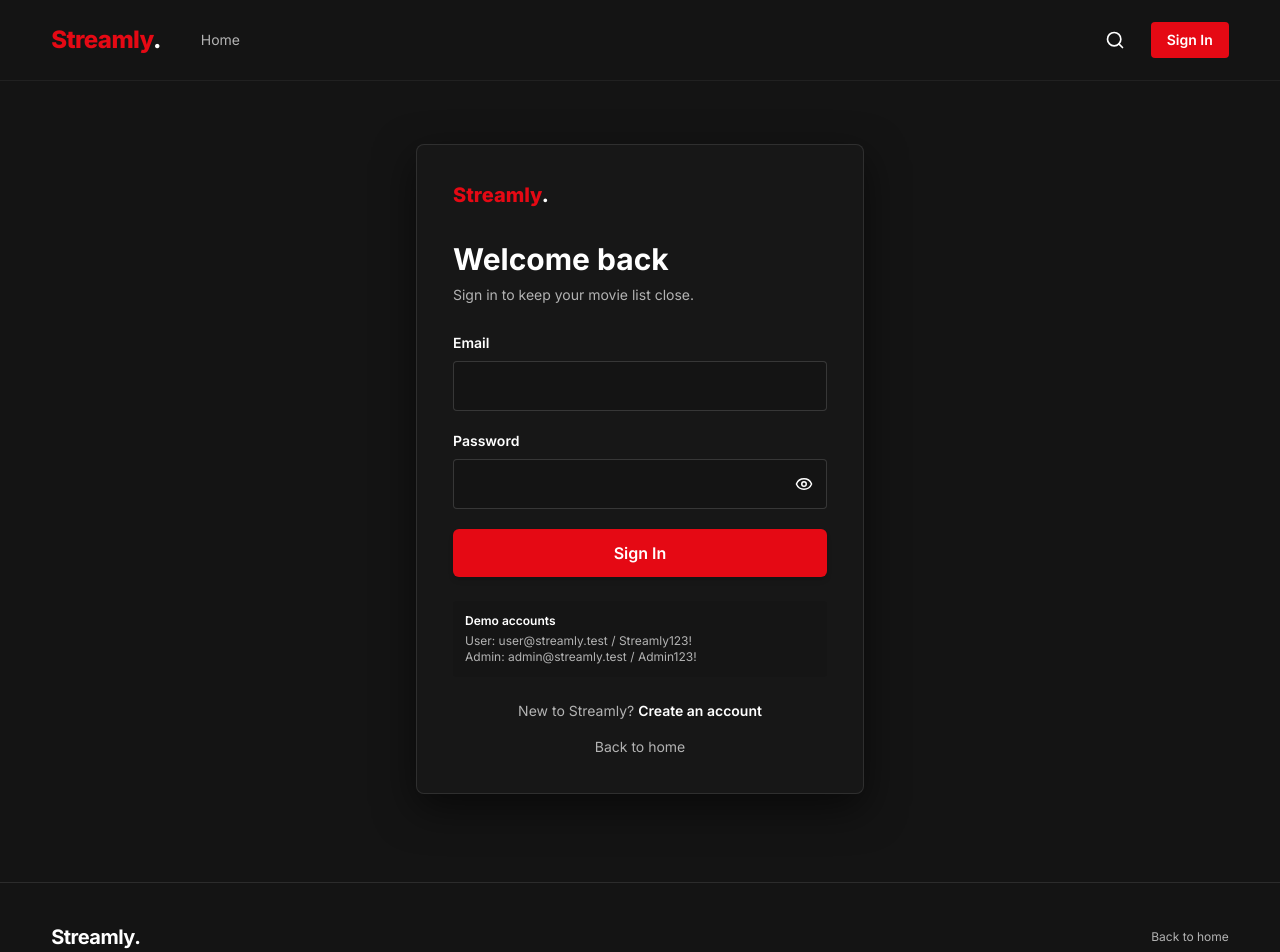
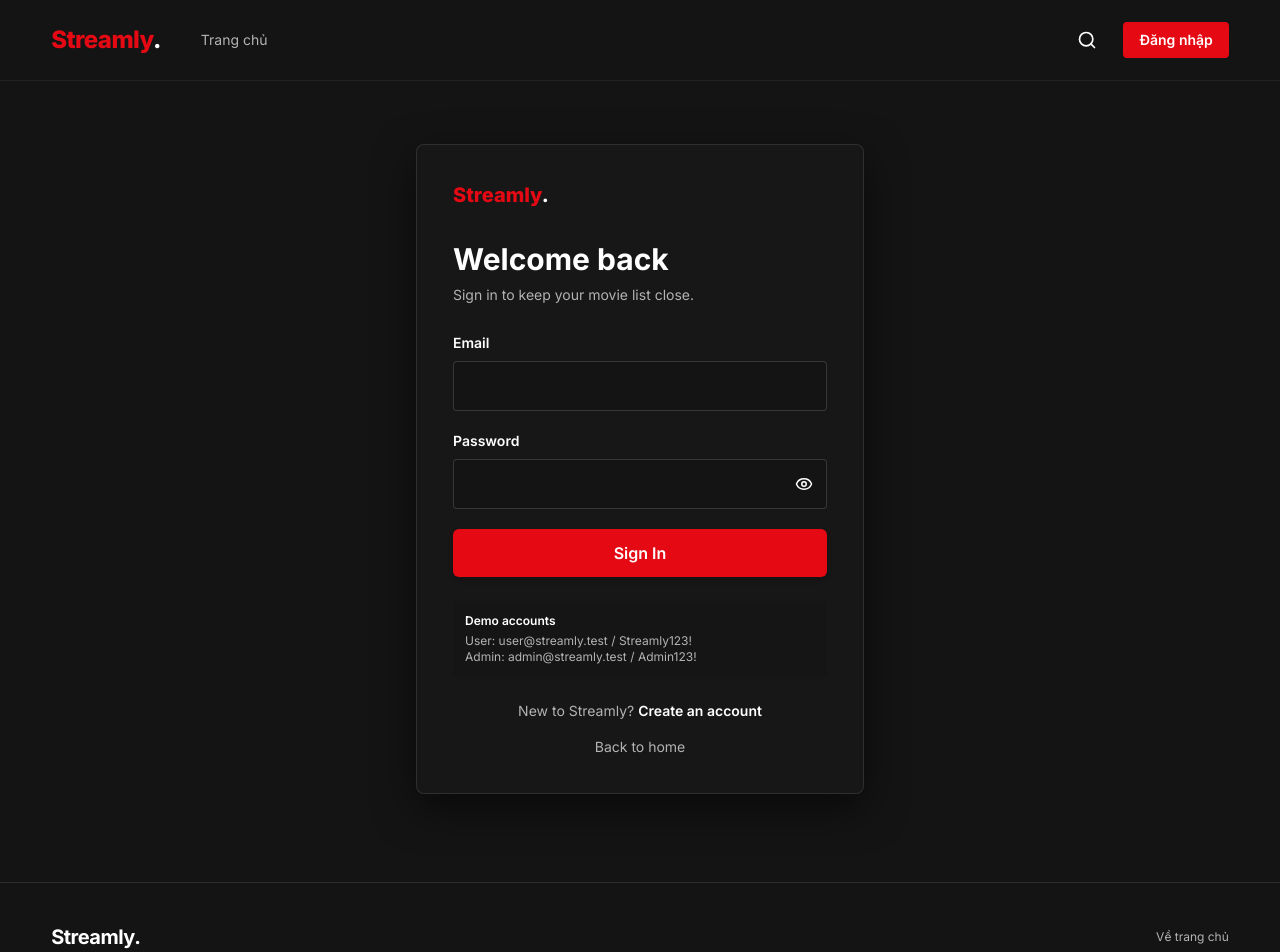
Before and after one commit to dotuanduong-art/streamly.io, a React (Vite) app: page /login in a window 1280 px wide. Shown: the top 952 px of the page. Built offline with nearby package versions, Linux system fonts and the light colour scheme; no server answers.

Commit message:
i18n: translate document and application shell

```diff
--- a/index.html
+++ b/index.html
@@ -1,14 +1,14 @@
 <!DOCTYPE html>
-<html lang="en" class="dark">
+<html lang="vi" class="dark">
   <head>
     <meta charset="UTF-8" />
     <link rel="icon" type="image/svg+xml" href="/favicon.svg" />
     <meta name="viewport" content="width=device-width, initial-scale=1.0" />
-    <meta name="description" content="Discover movies, browse genres, and watch trailers with Streamly." />
+    <meta name="description" content="Khám phá phim, duyệt theo thể loại và xem trailer cùng Streamly." />
     <link rel="preconnect" href="https://fonts.googleapis.com">
     <link rel="preconnect" href="https://fonts.gstatic.com" crossorigin>
-    <link href="https://fonts.googleapis.com/css2?family=Inter:wght@300;400;500;600;700;800&display=swap" rel="stylesheet">
-    <title>Streamly — Movie Discovery &amp; Trailers</title>
+    <link href="https://fonts.googleapis.com/css2?family=Inter:wght@300;400;500;600;700;800&amp;display=swap&amp;subset=vietnamese" rel="stylesheet">
+    <title>Streamly — Khám phá phim và trailer</title>
   </head>
   <body class="bg-background text-text-primary antialiased selection:bg-brand selection:text-white min-h-screen">
     <div id="root"></div>
--- a/src/components/layout/Footer.tsx
+++ b/src/components/layout/Footer.tsx
@@ -1,8 +1,8 @@
 import { Link } from 'react-router-dom';
 export function Footer() {
   return <footer className="page-gutter mt-10 border-t border-text-primary/10 py-10 text-caption text-text-secondary">
-    <div className="mb-6 flex items-center justify-between gap-4"><Link to="/" className="text-xl font-bold tracking-tight text-text-primary">Streamly.</Link><Link to="/">Back to home</Link></div>
+    <div className="mb-6 flex items-center justify-between gap-4"><Link to="/" className="text-xl font-bold tracking-tight text-text-primary">Streamly.</Link><Link to="/">Về trang chủ</Link></div>
+    <p className="mb-2">Khám phá một chút. Gặp một câu chuyện hay.</p>
     <p>This product uses the TMDB API but is not endorsed or certified by TMDB.</p>
-    <p className="mt-2">A little discovery. A great story.</p>
   </footer>;
 }
--- a/src/components/layout/MainLayout.tsx
+++ b/src/components/layout/MainLayout.tsx
@@ -6,5 +6,5 @@ export function MainLayout() {
   const { pathname } = useLocation();
   const isWatchPage = pathname.startsWith('/watch/');
   useEffect(() => { window.scrollTo(0, 0); }, [pathname]);
-  return <><a href="#main-content" className="sr-only fixed left-4 top-4 z-[60] rounded-button bg-text-primary p-3 text-background focus:not-sr-only">Skip to content</a>{!isWatchPage && <Navbar />}<main id="main-content" className={pathname === '/' || isWatchPage ? 'flex-1' : 'flex-1 pt-24'}><Outlet /></main>{!isWatchPage && <Footer />}</>;
+  return <><a href="#main-content" className="sr-only fixed left-4 top-4 z-[60] rounded-button bg-text-primary p-3 text-background focus:not-sr-only">Chuyển đến nội dung</a>{!isWatchPage && <Navbar />}<main id="main-content" className={pathname === '/' || isWatchPage ? 'flex-1' : 'flex-1 pt-24'}><Outlet /></main>{!isWatchPage && <Footer />}</>;
 }
--- a/src/components/layout/Navbar.tsx
+++ b/src/components/layout/Navbar.tsx
@@ -40,24 +40,24 @@ export function Navbar() {
     setAccountOpen(false);
     setMobileOpen(false);
   };
-  const accountLinks = <><Link to="/profile">Profile</Link><Link to="/history">History</Link>{user?.role === 'Admin' && <Link to="/admin">Admin</Link>}<button className="text-left" onClick={signOut}>Sign out</button></>;
+  const accountLinks = <><Link to="/profile">Hồ sơ</Link><Link to="/history">Lịch sử xem</Link>{user?.role === 'Admin' && <Link to="/admin">Quản trị</Link>}<button className="text-left" onClick={signOut}>Đăng xuất</button></>;
   return <header className={`page-gutter fixed inset-x-0 top-0 z-50 transition-colors duration-300 ${scrolled || mobileOpen || searchOpen || location.pathname !== '/' ? 'bg-background shadow-nav' : 'bg-transparent'}`}
     onKeyDown={(event) => {
       if (event.key === 'Escape') { setAccountOpen(false); setMobileOpen(false); setSearchOpen(false); }
     }}>
-    <nav aria-label="Main navigation" className="flex h-20 items-center gap-6 md:gap-10">
-      <Link to="/" aria-label="Streamly home" className="text-2xl font-extrabold tracking-tight text-brand">Streamly<span className="text-text-primary">.</span></Link>
-      <div className="hidden items-center gap-7 text-sm md:flex"><NavLink to="/" end className={({ isActive }) => isActive ? 'font-semibold text-text-primary' : 'text-text-secondary'}>Home</NavLink>{isAuthenticated && <NavLink to="/my-list">My List</NavLink>}</div>
+    <nav aria-label="Điều hướng chính" className="flex h-20 items-center gap-6 md:gap-10">
+      <Link to="/" aria-label="Trang chủ Streamly" className="text-2xl font-extrabold tracking-tight text-brand">Streamly<span className="text-text-primary">.</span></Link>
+      <div className="hidden items-center gap-7 text-sm md:flex"><NavLink to="/" end className={({ isActive }) => isActive ? 'font-semibold text-text-primary' : 'text-text-secondary'}>Trang chủ</NavLink>{isAuthenticated && <NavLink to="/my-list">Danh sách của tôi</NavLink>}</div>
       <div className="ml-auto flex items-center gap-2 md:gap-4">
-        <IconButton data-testid="search-toggle" ariaLabel={searchOpen ? 'Close search' : 'Open search'} aria-expanded={searchOpen} aria-controls="navbar-search" onClick={() => setSearchOpen(!searchOpen)}>{searchOpen ? <X size={20} /> : <Search size={20} />}</IconButton>
-        {!isAuthenticated ? <Link to="/login" className="whitespace-nowrap rounded-button bg-brand px-4 py-2 text-sm font-semibold hover:bg-brand-hover">Sign In</Link> : <div ref={accountRef} className="relative hidden md:block">
-          <button aria-label="Account menu" aria-expanded={accountOpen} aria-controls="account-links" className="flex items-center gap-2 rounded-button" onClick={() => setAccountOpen(!accountOpen)}><Avatar name={user?.displayName ?? 'User'} avatarUrl={user?.avatarUrl} className="h-9 w-9" /><ChevronDown size={16} /></button>
+        <IconButton data-testid="search-toggle" ariaLabel={searchOpen ? 'Đóng tìm kiếm' : 'Mở tìm kiếm'} aria-expanded={searchOpen} aria-controls="navbar-search" onClick={() => setSearchOpen(!searchOpen)}>{searchOpen ? <X size={20} /> : <Search size={20} />}</IconButton>
+        {!isAuthenticated ? <Link to="/login" className="whitespace-nowrap rounded-button bg-brand px-4 py-2 text-sm font-semibold leading-snug hover:bg-brand-hover">Đăng nhập</Link> : <div ref={accountRef} className="relative hidden md:block">
+          <button aria-label="Trình đơn tài khoản" aria-expanded={accountOpen} aria-controls="account-links" className="flex items-center gap-2 rounded-button" onClick={() => setAccountOpen(!accountOpen)}><Avatar name={user?.displayName ?? 'Người dùng'} avatarUrl={user?.avatarUrl} className="h-9 w-9" /><ChevronDown size={16} /></button>
           {accountOpen && <div id="account-links" className="nav-links absolute right-0 top-full mt-3 flex w-44 flex-col gap-4 rounded-card border border-text-primary/10 bg-surface p-5 shadow-card">{accountLinks}</div>}
         </div>}
-        <IconButton ariaLabel={mobileOpen ? 'Close menu' : 'Open menu'} aria-expanded={mobileOpen} aria-controls="mobile-navigation" className="md:hidden" onClick={() => setMobileOpen(!mobileOpen)}>{mobileOpen ? <X size={22} /> : <Menu size={22} />}</IconButton>
+        <IconButton ariaLabel={mobileOpen ? 'Đóng trình đơn' : 'Mở trình đơn'} aria-expanded={mobileOpen} aria-controls="mobile-navigation" className="md:hidden" onClick={() => setMobileOpen(!mobileOpen)}>{mobileOpen ? <X size={22} /> : <Menu size={22} />}</IconButton>
       </div>
     </nav>
     {searchOpen && <div id="navbar-search" className="pb-4"><SearchBar autoFocus compact onSubmit={(nextQuery) => { navigate(`/search?q=${encodeURIComponent(nextQuery)}`); setSearchOpen(false); }} /></div>}
-    {mobileOpen && <div id="mobile-navigation" className="nav-links flex flex-col gap-5 border-t border-text-primary/10 py-6 md:hidden"><Link to="/">Home</Link>{isAuthenticated && <><Link to="/my-list">My List</Link>{accountLinks}</>}</div>}
+    {mobileOpen && <div id="mobile-navigation" className="nav-links flex flex-col gap-5 border-t border-text-primary/10 py-6 md:hidden"><Link to="/">Trang chủ</Link>{isAuthenticated && <><Link to="/my-list">Danh sách của tôi</Link>{accountLinks}</>}</div>}
   </header>;
 }
--- a/src/components/ui/Avatar.tsx
+++ b/src/components/ui/Avatar.tsx
@@ -12,6 +12,6 @@ export function Avatar({ name, avatarUrl, className = '' }: AvatarProps) {
   useEffect(() => setFailed(false), [avatarUrl]);
   const initials = name.trim().split(/\s+/).slice(0, 2).map((part) => part.charAt(0)).join('').toUpperCase() || '?';
   return <span className={cn('inline-flex h-10 w-10 shrink-0 items-center justify-center overflow-hidden rounded-full bg-surface-elevated text-sm font-bold text-text-primary', className)}>
-    {avatarUrl && !failed ? <img src={avatarUrl} alt={`${name} avatar`} className="h-full w-full object-cover" onError={() => setFailed(true)} /> : <span role="img" aria-label={`${name} avatar`}>{initials}</span>}
+    {avatarUrl && !failed ? <img src={avatarUrl} alt={`Ảnh đại diện của ${name}`} className="h-full w-full object-cover" onError={() => setFailed(true)} /> : <span role="img" aria-label={`Ảnh đại diện của ${name}`}>{initials}</span>}
   </span>;
 }
--- a/src/routes/AppRouter.tsx
+++ b/src/routes/AppRouter.tsx
@@ -27,7 +27,7 @@ import { AdminRoute } from './AdminRoute';
 import { GuestRoute } from './GuestRoute';
 
 function RoutePageFallback() {
-  return <div role="status" aria-label="Loading page" className="page-gutter min-h-[60svh] animate-pulse py-12"><div className="h-10 w-52 rounded-card bg-surface-elevated" /><div className="mt-8 h-72 rounded-card bg-surface" /></div>;
+  return <div role="status" aria-label="Đang tải trang" className="page-gutter min-h-[60svh] animate-pulse py-12"><div className="h-10 w-52 rounded-card bg-surface-elevated" /><div className="mt-8 h-72 rounded-card bg-surface" /></div>;
 }
 
 function LazyRoute({ children }: { children: ReactNode }) {
```
Also changed, not shown: src/components/movie/SearchBar.tsx (+6 -6 lines).
